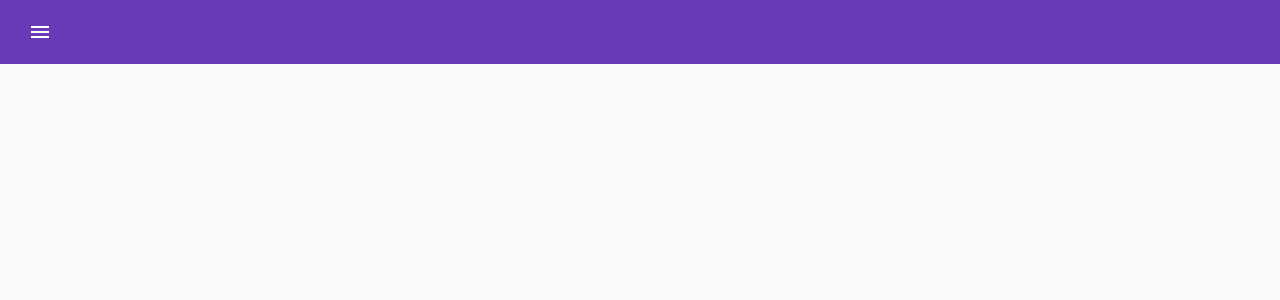
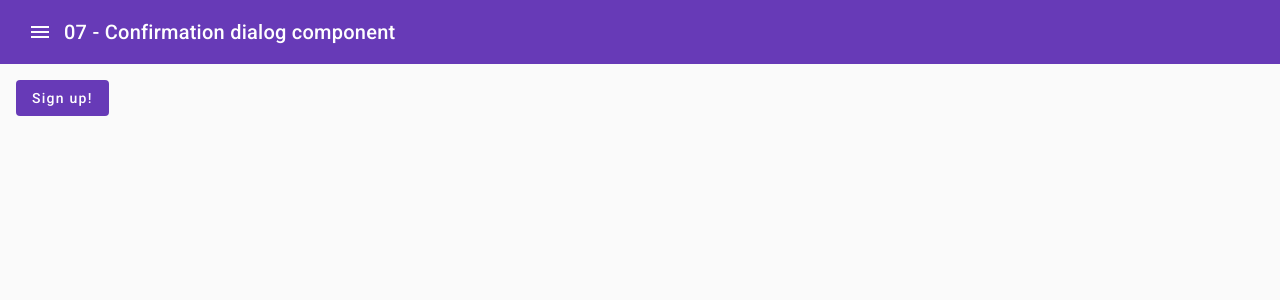
Before and after one commit to TomikxDDD/angular-directives, an Angular app: page /07-confirmation in a window 1280 px wide. Before the commit this address led to /. Shown: the top 300 px of the page. Built offline with nearby package versions, Linux system fonts and the light colour scheme.

Commit message:
feat: Implemented confirmation directive

```diff
--- a/src/app/app.component.html
+++ b/src/app/app.component.html
@@ -7,7 +7,7 @@
       <button mat-icon-button (click)="sideNav.toggle()">
         <mat-icon>menu</mat-icon>
       </button>
-      <span>{{pageTitle()}}</span>
+      <span>{{ pageTitle() }}</span>
     </mat-toolbar>
     <main class="p-4">
       <router-outlet></router-outlet>
--- a/src/app/app.routes.ts
+++ b/src/app/app.routes.ts
@@ -5,6 +5,7 @@ import { LazyLoadedImgComponent } from './pages/lazy-loaded-img-03/lazy-loaded-i
 import { DragDrop04Component } from './pages/drag-drop-04/drag-drop-04.component';
 import { Ellipses05Component } from './pages/ellipses-05/ellipses-05.component';
 import { ClickOutside06Component } from './pages/click-outside-06/click-outside-06.component';
+import { Confirmation07Component } from './pages/confirmation-07/confirmation-07.component';
 
 type RouteRaw = {
   path: string;
@@ -45,6 +46,11 @@ export const routesRaw: RouteRaw[] = [
     label: '06 - Click outside component',
     component: ClickOutside06Component,
   },
+  {
+    path: '07-confirmation',
+    label: '07 - Confirmation dialog component',
+    component: Confirmation07Component,
+  },
 ];
 
 /**
--- /dev/null
+++ b/src/app/components/confirmation-dialog/confirmation-dialog.component.html
@@ -0,0 +1,8 @@
+<h2 mat-dialog-title>Confirm your choice</h2>
+<div mat-dialog-content>{{ message }}</div>
+<div mat-dialog-actions [align]="'end'">
+  <button mat-flat-button color="warn" mat-dialog-close>Close</button>
+  <button mat-flat-button color="primary" [mat-dialog-close]="true">
+    Confirm
+  </button>
+</div>
--- /dev/null
+++ b/src/app/components/confirmation-dialog/confirmation-dialog.component.ts
@@ -0,0 +1,18 @@
+import { Component, inject } from '@angular/core';
+import { MatButtonModule } from '@angular/material/button';
+import { MAT_DIALOG_DATA, MatDialogModule } from '@angular/material/dialog';
+
+@Component({
+  selector: 'app-confirmation-dialog',
+  standalone: true,
+  imports: [MatDialogModule, MatButtonModule],
+  templateUrl: './confirmation-dialog.component.html',
+  styleUrl: './confirmation-dialog.component.scss',
+})
+export class ConfirmationDialogComponent {
+  get message() {
+    return this.data?.message;
+  }
+
+  private readonly data = inject(MAT_DIALOG_DATA);
+}
--- /dev/null
+++ b/src/app/directives/07-confirmation.directive.ts
@@ -0,0 +1,39 @@
+import {
+  Directive,
+  EventEmitter,
+  HostListener,
+  Input,
+  Output,
+  TemplateRef,
+  ViewContainerRef,
+} from '@angular/core';
+import { MatDialog } from '@angular/material/dialog';
+import { ConfirmationDialogComponent } from '../components/confirmation-dialog/confirmation-dialog.component';
+import { filter } from 'rxjs';
+
+@Directive({
+  selector: '[appConfirmation]',
+  standalone: true,
+})
+export class ConfirmationDirective {
+  @Input() message: string = '';
+
+  @Output() confirm: EventEmitter<void> = new EventEmitter();
+
+  constructor(private readonly dialog: MatDialog) {}
+
+  @HostListener('click', ['$event'])
+  onClick(e: Event) {
+    e.preventDefault();
+    const dialogRef = this.dialog.open(ConfirmationDialogComponent, {
+      data: { message: this.message },
+    });
+
+    dialogRef
+      .afterClosed()
+      .pipe(filter((result) => !!result))
+      .subscribe({
+        next: (_result) => this.confirm.emit(),
+      });
+  }
+}
--- a/src/app/pages/click-outside-06/click-outside-06.component.ts
+++ b/src/app/pages/click-outside-06/click-outside-06.component.ts
@@ -9,9 +9,9 @@ import { ClickOutsideDirective } from '../../directives/06-click-outside.directi
   styleUrl: './click-outside-06.component.scss',
 })
 export class ClickOutside06Component {
-  private readonly renderer = inject(Renderer2)
+  private readonly renderer = inject(Renderer2);
 
   protected close(box: HTMLElement) {
-    this.renderer.setStyle(box, 'background-color', 'red')
+    this.renderer.setStyle(box, 'background-color', 'red');
   }
 }
--- /dev/null
+++ b/src/app/pages/confirmation-07/confirmation-07.component.html
@@ -0,0 +1,9 @@
+<button
+  mat-flat-button
+  color="primary"
+  appConfirmation
+  message="'Are you sure?'"
+  (confirm)="confirm()"
+>
+  Sign up!
+</button>
--- /dev/null
+++ b/src/app/pages/confirmation-07/confirmation-07.component.ts
@@ -0,0 +1,16 @@
+import { Component } from '@angular/core';
+import { ConfirmationDirective } from '../../directives/07-confirmation.directive';
+import { MatButtonModule } from '@angular/material/button';
+
+@Component({
+  selector: 'app-confirmation-07',
+  standalone: true,
+  imports: [ConfirmationDirective, MatButtonModule],
+  templateUrl: './confirmation-07.component.html',
+  styleUrl: './confirmation-07.component.scss',
+})
+export class Confirmation07Component {
+  protected confirm(): void {
+    alert('Confirmed!');
+  }
+}
```
Also changed, not shown: src/app/components/confirmation-dialog/confirmation-dialog.component.scss (added), src/app/directives/06-click-outside.directive.ts (line endings or trailing spaces), src/app/pages/click-outside-06/click-outside-06.component.html (line endings or trailing spaces), src/app/pages/confirmation-07/confirmation-07.component.scss (added).
